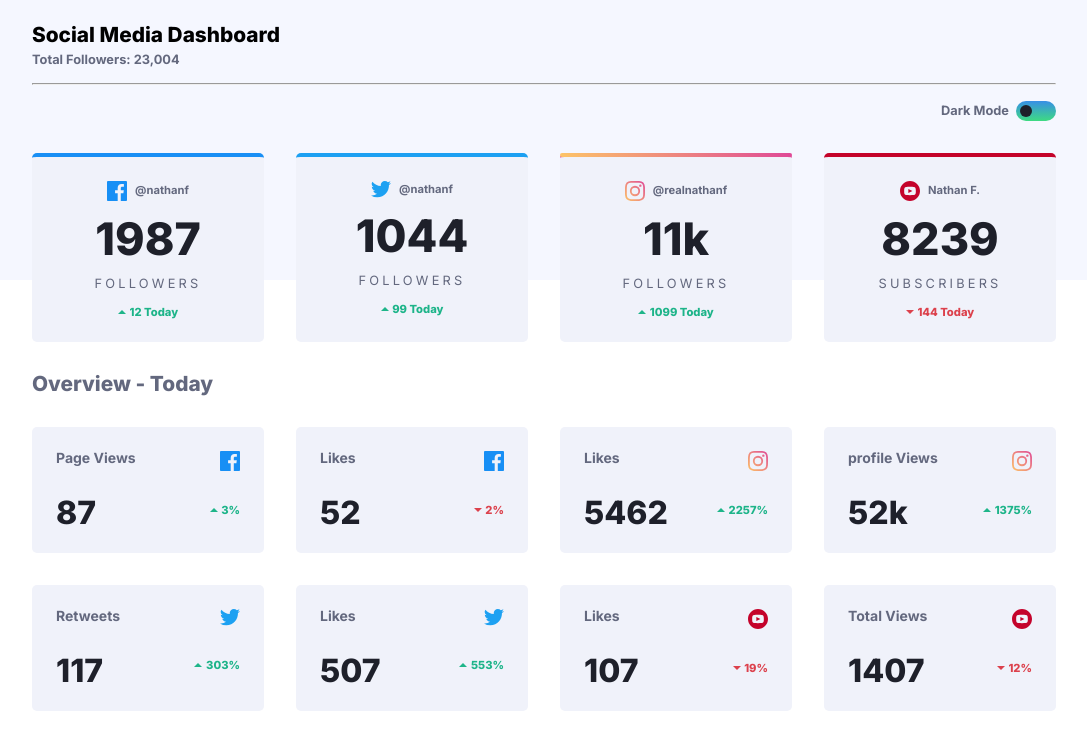
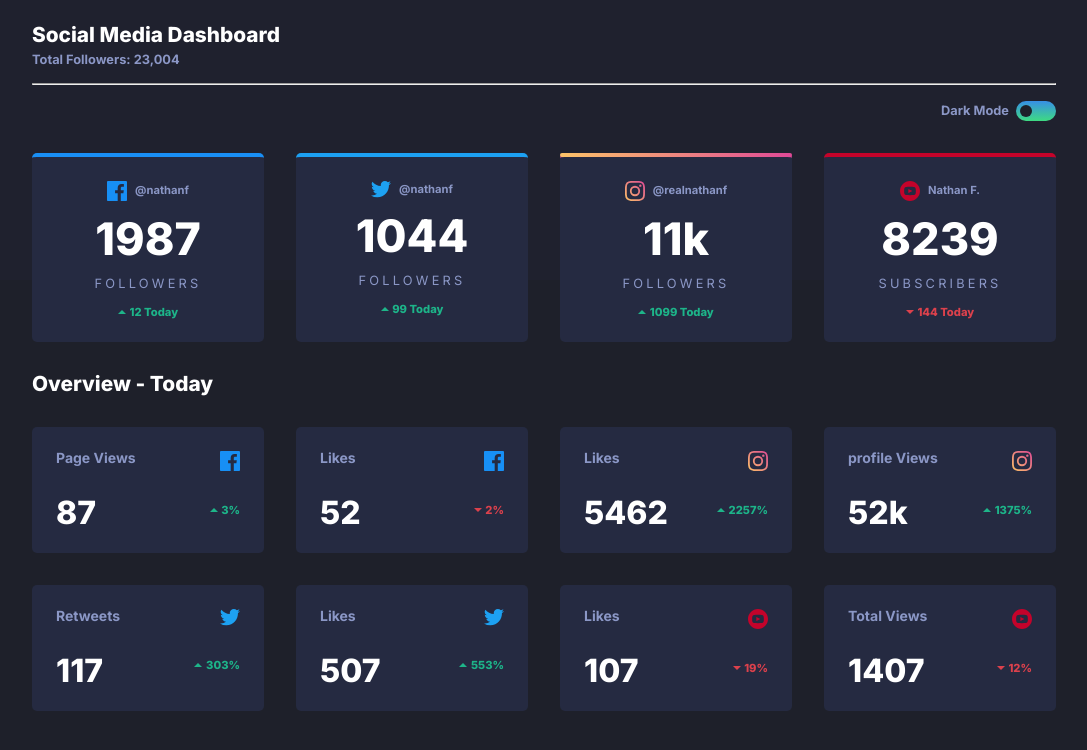
Before and after one commit to kunalkashi-web/social-media-dashboard, a plain HTML site: page index.html in a window 1280 px wide. Both pictures are taken after a click on the label "Toggle". Shown: the whole page, without its empty margins (96-1183 px from the left). Drawn offline with Linux system fonts and the light colour scheme.

Commit message:
Added script.js

```diff
--- a/index.html
+++ b/index.html
@@ -12,6 +12,7 @@
   <link href="https://fonts.googleapis.com/css2?family=Inter:wght@400;500;600;700;800&display=swap" rel="stylesheet">
   <link rel="stylesheet" href="reset.css">
   <link rel="stylesheet" href="style.css">
+  <script defer src="script.js"></script>
 
 
   <title>Frontend Mentor | [Challenge Name Here]</title>
@@ -20,7 +21,7 @@
 
 <body class="light">
 
-  <div class="background-pattern"></div>
+  <div class="background-pattern "></div>
   <main>
     <header>
       <h1 class="heading">Social Media Dashboard</h1>
--- /dev/null
+++ b/script.js
@@ -0,0 +1,23 @@
+const switcher = document.querySelector("input#switch");
+const background = document.querySelector("body");
+const cardBg = document.querySelectorAll(".followers-card,.overview-card");
+const darkModeTxt = document.querySelectorAll(".numb-of-followers,.current-stats,h1,.overview-today");
+const darkModeTxtBlue = document.querySelectorAll(".total-followers,.stats,.followers,.profile-name,.mode");
+const bgPattern = document.querySelector("body .background-pattern")
+
+
+switcher.addEventListener("input", () => {
+    background.classList.toggle("dark-bg");
+    bgPattern.classList.toggle("background-pattern-dark");
+
+    for (let i of cardBg){
+    i.classList.toggle("card-dark-bg");
+    i.classList.toggle("light-bg")
+    }
+    for (let i of darkModeTxt){
+        i.classList.toggle("dark-mode-txt");
+        }
+        for (let i of darkModeTxtBlue){
+            i.classList.toggle("dark-mode-txt-blue");
+            }
+});
```
